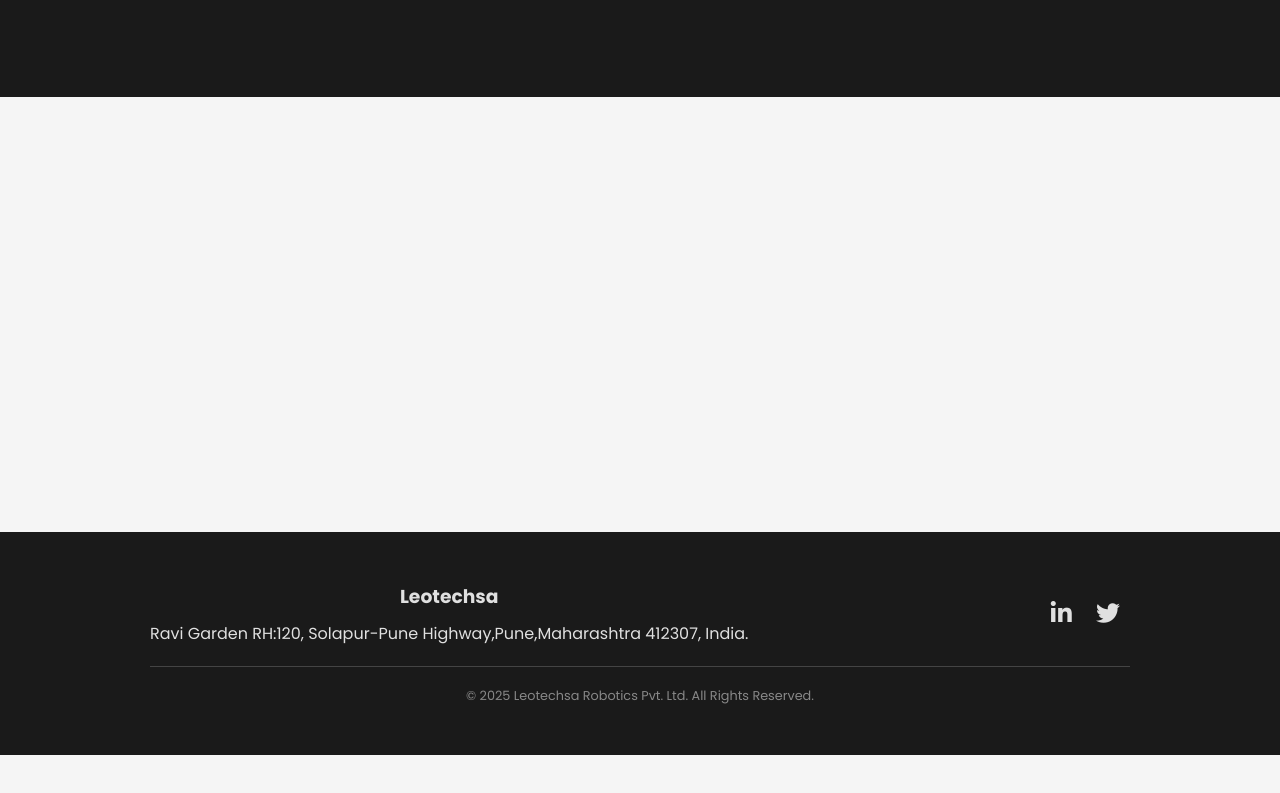
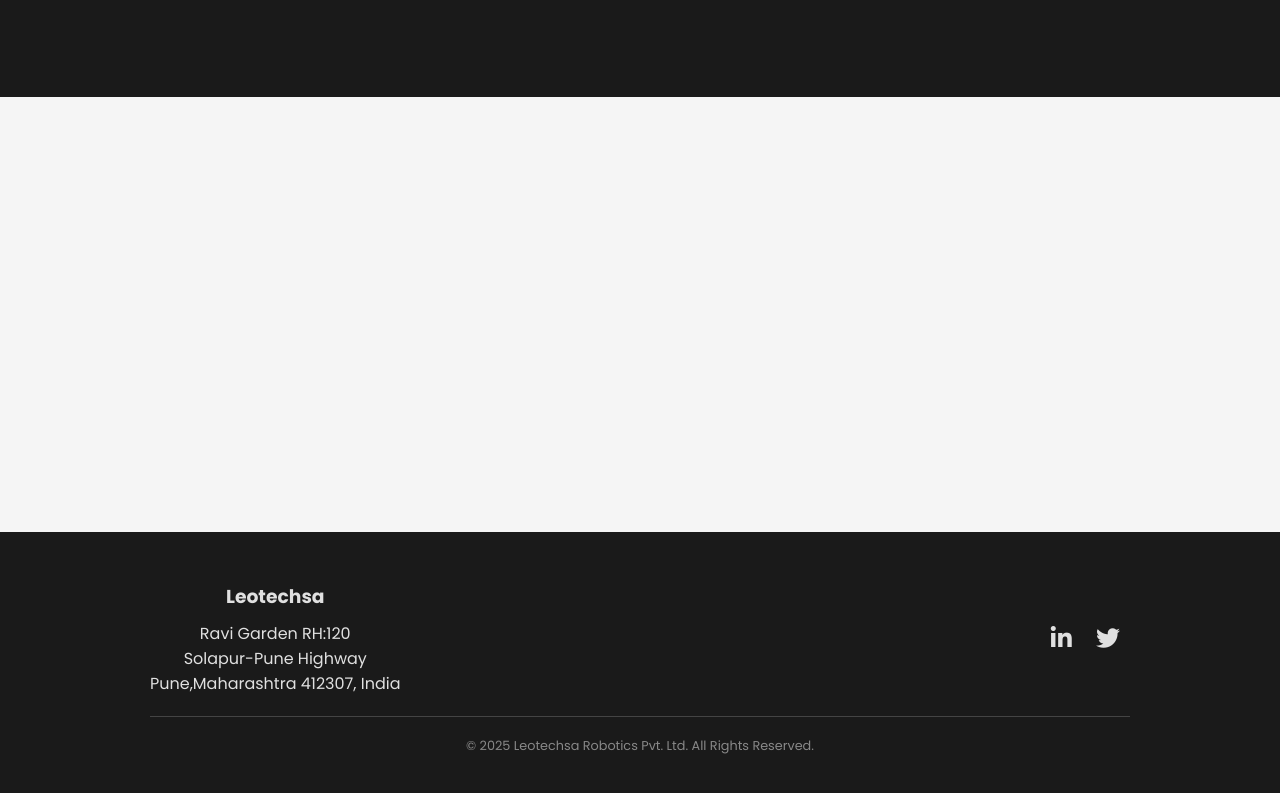
Before and after one commit to vitstudents/work, a plain HTML site: page index.html in a window 1280 px wide. Shown: the part 2316-3109 px from the top of the page. Before the commit the page ends 3071 px from the top, so only its background shows below. Drawn offline with Linux system fonts and the light colour scheme.

Commit message:
Update index.html

```diff
--- a/index.html
+++ b/index.html
@@ -105,7 +105,9 @@
         <div class="footer-content">
             <div class="contact-info">
                 <h3>Leotechsa</h3>
-                <p>Ravi Garden RH:120, Solapur-Pune Highway,Pune,Maharashtra 412307, India.</p>
+                <p>Ravi Garden RH:120</p>
+                </p>Solapur-Pune Highway</p>
+                </p>Pune,Maharashtra 412307, India</p>
             </div>
             <div class="social-links">
                 <a href="#"><i class="fab fa-linkedin-in"></i></a>
```
